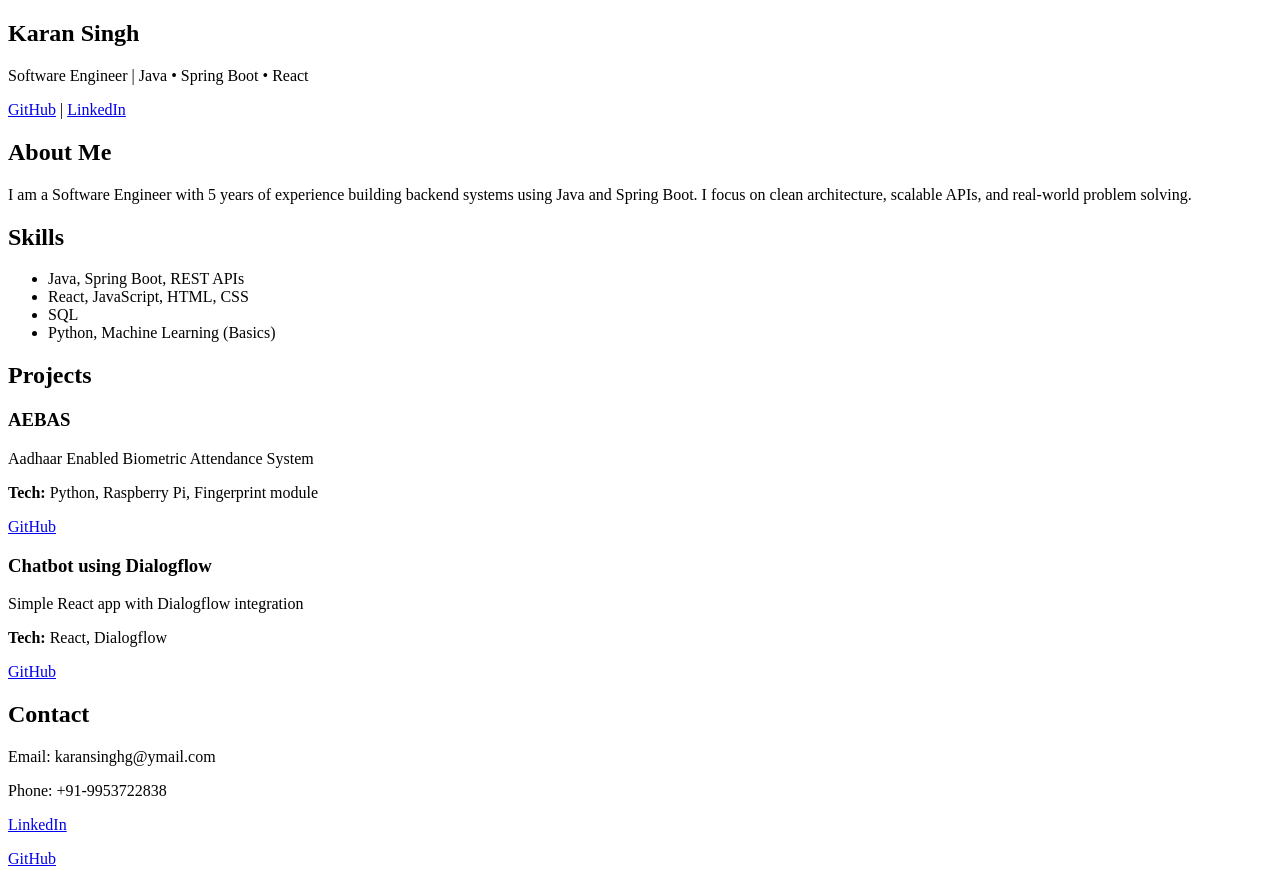
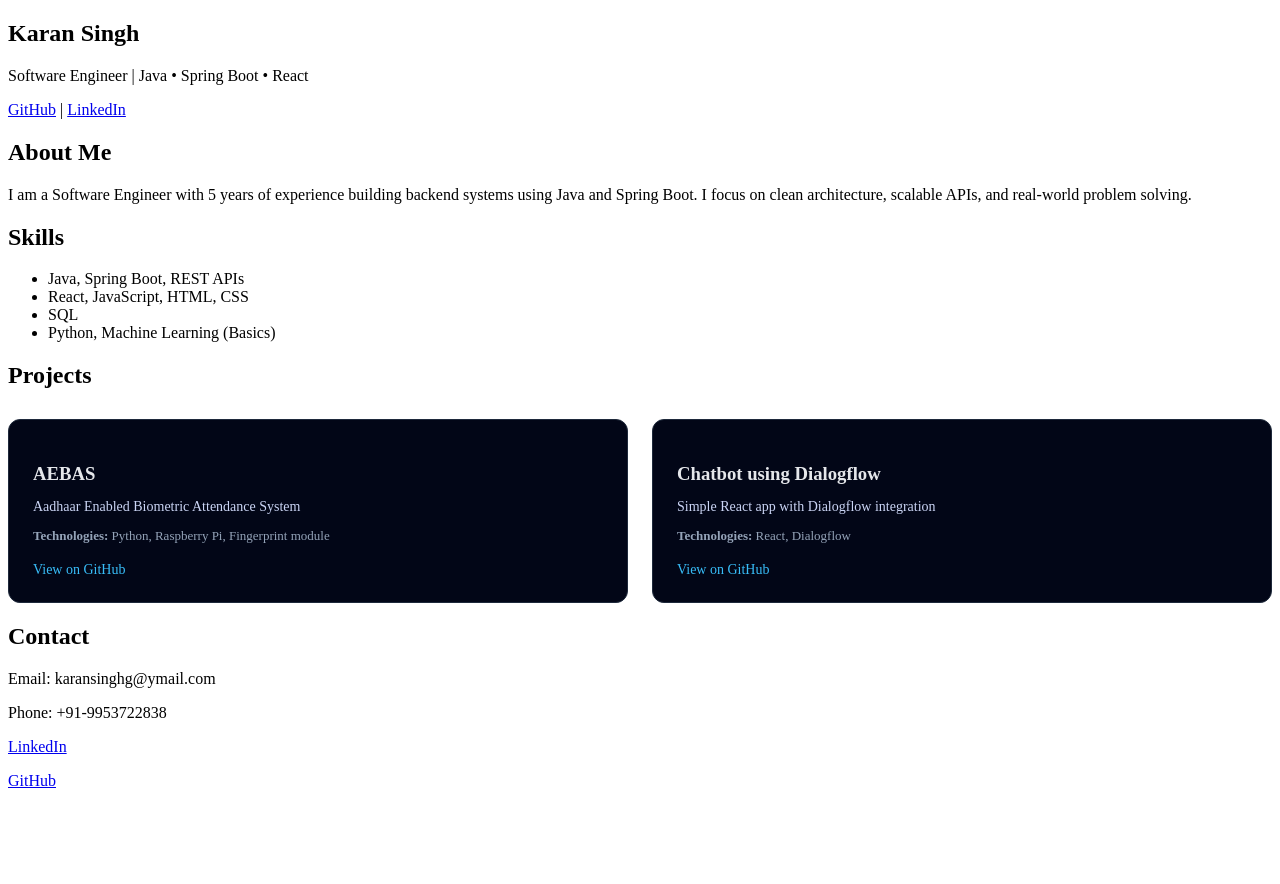
Before and after one commit to KaranSinghG/react-portfolio, a React (Vite) app in the folder portfolio/: page / in a window 1280 px wide. After the commit the page ends 806 px from the top, so only its background shows below. Built offline with nearby package versions, Linux system fonts and the light colour scheme.

Commit message:
Refactor Projects component to use ProjectCard for project display and add CSS styles for improved layout for projects

```diff
--- a/portfolio/src/components/ProjectCard.jsx
+++ b/portfolio/src/components/ProjectCard.jsx
@@ -1,12 +1,16 @@
+import './css/index.css';
+
 function ProjectCard({ title, description, technologies, link }) {
     return (
-        <div className="project-card">
+        <div className="card">
             <h3>{title}</h3>
             <p className="description">{description}</p>
-            <p className="technologies">
+            <p className="tech">
                 <b>Technologies:</b> {technologies.join(", ")}
             </p>
             <a href={link} target="_blank" rel="noopener noreferrer">View on GitHub</a>
         </div>
     );
 }
+
+export default ProjectCard;
--- a/portfolio/src/components/Projects.jsx
+++ b/portfolio/src/components/Projects.jsx
@@ -1,20 +1,23 @@
+import ProjectCard from "./ProjectCard";
+import './css/index.css';
+
 function Projects() {
     return (
         <>
             <h2>Projects</h2>
-
-            <div >
-                <h3>AEBAS</h3>
-                <p>Aadhaar Enabled Biometric Attendance System</p>
-                <p><b>Tech:</b> Python, Raspberry Pi, Fingerprint module</p>
-                <a href="#">GitHub</a>
-            </div>
-
-            <div>
-                <h3>Chatbot using Dialogflow</h3>
-                <p>Simple React app with Dialogflow integration</p>
-                <p><b>Tech:</b> React, Dialogflow</p>
-                <a href="#">GitHub</a>
+            <div className="projects-grid">
+                <ProjectCard
+                    title="AEBAS"
+                    description="Aadhaar Enabled Biometric Attendance System"
+                    technologies={["Python", "Raspberry Pi", "Fingerprint module"]}
+                    link="https://github.com/yourusername/AEBAS"
+                />
+                <ProjectCard
+                    title="Chatbot using Dialogflow"
+                    description="Simple React app with Dialogflow integration"
+                    technologies={["React", "Dialogflow"]}
+                    link="https://github.com/yourusername/chatbot-dialogflow"
+                />
             </div>
         </>
     );
--- /dev/null
+++ b/portfolio/src/components/css/index.css
@@ -0,0 +1,43 @@
+
+.projects-grid {
+  display: grid;
+  grid-template-columns: repeat(auto-fit, minmax(280px, 1fr));
+  gap: 24px;
+  margin-top: 30px;
+}
+
+.card {
+  background-color: #020617;
+  border: 1px solid #1e293b;
+  padding: 24px;
+  border-radius: 12px;
+  transition: transform 0.2s ease, border-color 0.2s ease;
+}
+
+.card:hover {
+  transform: translateY(-4px);
+  border-color: #38bdf8;
+}
+
+.card h3 {
+  margin-bottom: 10px;
+  color: #e5e7eb;
+}
+
+.card .description {
+  font-size: 14px;
+  margin-bottom: 12px;
+  color: #cbd5f5;
+}
+
+.card .tech {
+  font-size: 13px;
+  margin-bottom: 16px;
+  color: #94a3b8;
+}
+
+.card a {
+  color: #38bdf8;
+  font-size: 14px;
+  text-decoration: none;
+}
```
